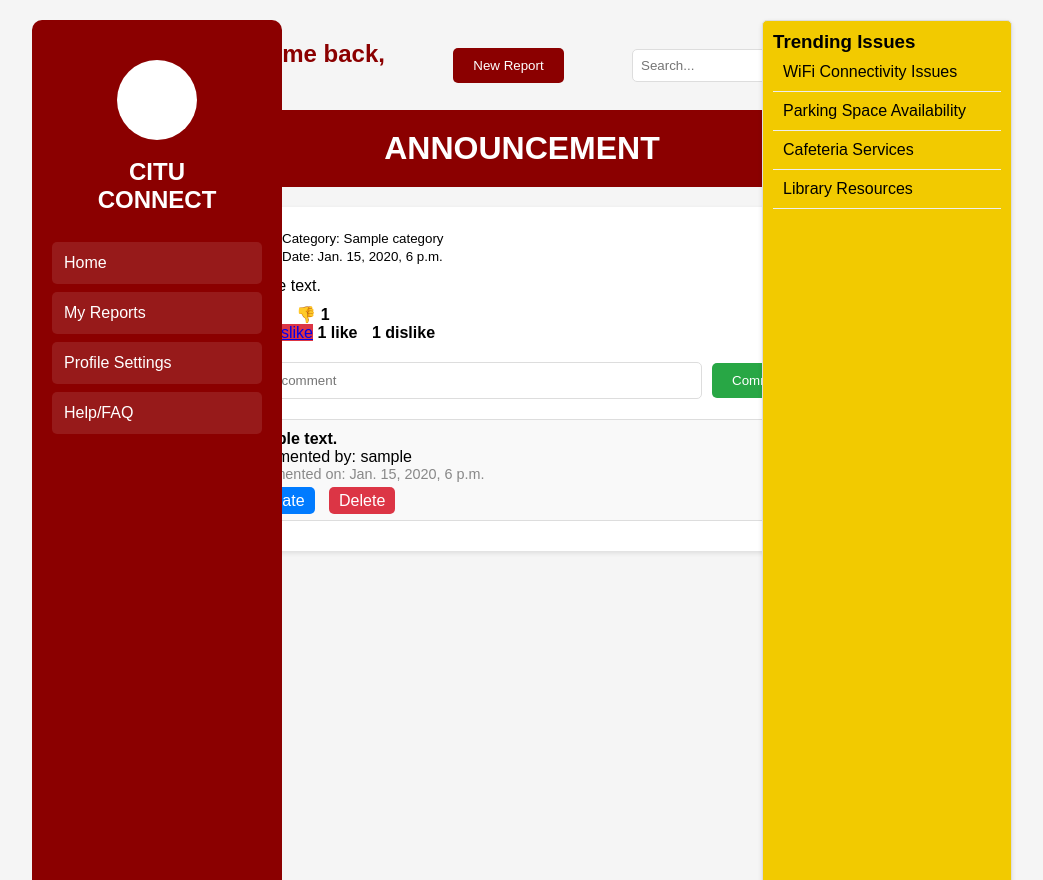
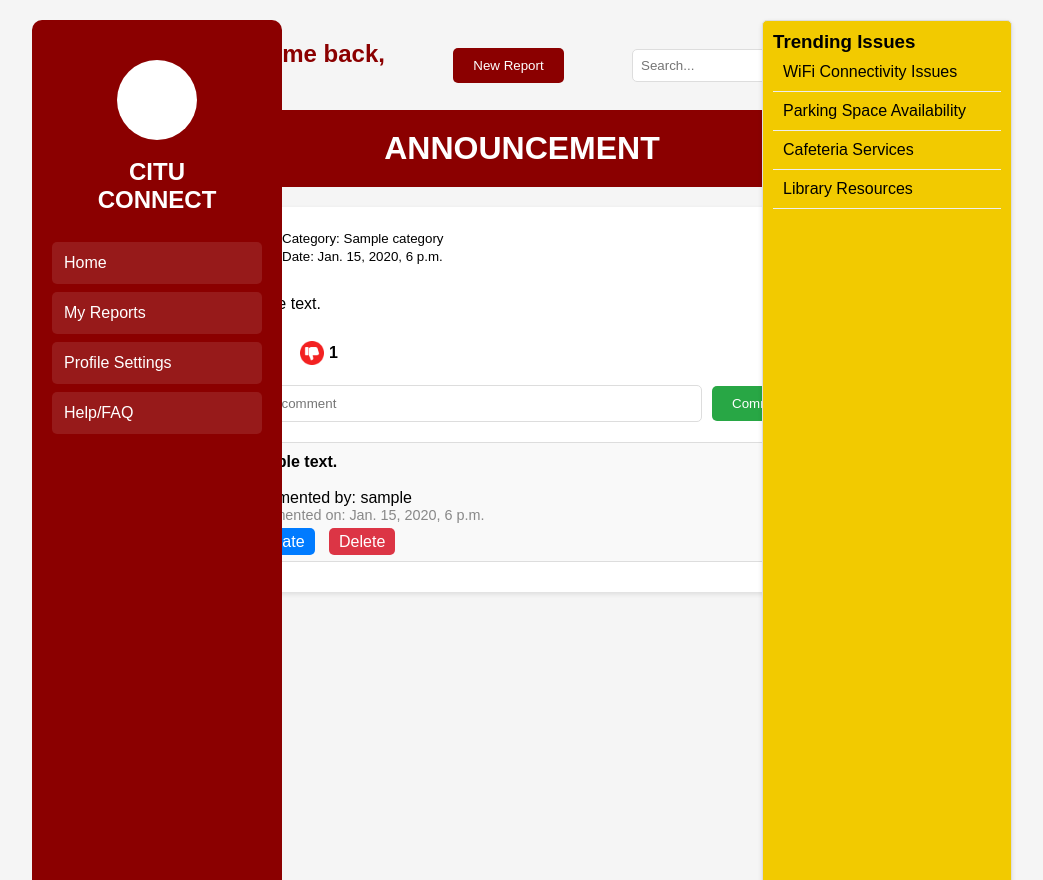
Before and after one commit to Clyde956/CITU-CONNECT_DJANGO, a Django app: page /all_posts/ in a window 1280 px wide. Shown: the whole page, without its empty margins (118-1161 px from the left). Run offline with Django 5.2, Linux system fonts and the light colour scheme; a user stored in the database is signed in; tables that the repository leaves empty hold one stand-in row (values such as "Sample post").

Commit message:
Fixed Like, Dislike, and Notifications UI
Improved and fixed like, dislike, and notifications functionalities and UI.

```diff
--- a/cituconnect/cituconnect/settings.py
+++ b/cituconnect/cituconnect/settings.py
@@ -11,6 +11,7 @@
 """
 
 from pathlib import Path
+import os
 
 # Build paths inside the project like this: BASE_DIR / 'subdir'.
 BASE_DIR = Path(__file__).resolve().parent.parent
@@ -119,9 +120,13 @@
 # https://docs.djangoproject.com/en/5.1/howto/static-files/
 
 STATIC_URL = 'static/'
+STATICFILES_DIRS = [BASE_DIR / "static"]
 
 # Default primary key field type
 # https://docs.djangoproject.com/en/5.1/ref/settings/#default-auto-field
+
+MEDIA_URL = '/media/'
+MEDIA_ROOT = BASE_DIR / "media"
 
 DEFAULT_AUTO_FIELD = 'django.db.models.BigAutoField'
 
--- a/cituconnect/cituconnect/urls.py
+++ b/cituconnect/cituconnect/urls.py
@@ -15,9 +15,15 @@
     2. Add a URL to urlpatterns:  path('blog/', include('blog.urls'))
 """
 from django.contrib import admin
+from django.urls import path
+from django.conf import settings
+from django.conf.urls.static import static
 from django.urls import path, include
 
 urlpatterns = [
     path('admin/', admin.site.urls),
     path('', include('myapp.urls')),  # Include your app's URLs
 ]
+
+if settings.DEBUG:
+    urlpatterns += static(settings.MEDIA_URL, document_root=settings.MEDIA_ROOT)
--- a/cituconnect/myapp/templates/all_posts.html
+++ b/cituconnect/myapp/templates/all_posts.html
@@ -1,3 +1,4 @@
+{% load static %}
 <!DOCTYPE html>
 <html>
 <head>
@@ -212,14 +213,6 @@
             background: #218838;
         }
 
-        .like-button.active {
-            background: #007bff;
-        }
-
-        .dislike-button.active {
-            background: #dc3545;
-        }
-
         .popup {
             display: none;
             position: fixed;
@@ -310,6 +303,20 @@
         .comment-form input {
             margin-right: 10px;
         }
+
+        .like-button, .dislike-button {
+            width: 24px;
+            height: 24px;
+            cursor: pointer;
+        }
+
+        .like-button.active {
+            content: url("{% static 'active_like.png' %}");
+        }
+
+        .dislike-button.active {
+            content: url("{% static 'active_dislike.png' %}");
+        }
     </style>
     <script src="https://code.jquery.com/jquery-3.6.0.min.js"></script>
     <script>
@@ -318,8 +325,11 @@
                 var postId = $(this).data('post-id');
                 var action = $(this).hasClass('like-button') ? 'like' : 'dislike';
                 var button = $(this);
+
+                console.log('Button clicked:', action, 'Post ID:', postId);
+
                 $.ajax({
-                    url: '/like_post/' + postId + '/',
+                    url: '/like_post_view/' + postId + '/',
                     method: 'POST',
                     headers: {
                         'X-CSRFToken': '{{ csrf_token }}'
@@ -328,20 +338,42 @@
                         action: action
                     },
                     success: function(data) {
+                        console.log('Response data:', data);
+
+                        var votesContainer = button.closest('.votes');
+                        var likeButton = votesContainer.find('.like-button');
+                        var dislikeButton = votesContainer.find('.dislike-button');
+
                         if (data.liked) {
-                            button.text('Unlike');
-                            button.addClass('active');
-                            button.siblings('.dislike-button').text('Dislike').removeClass('active');
+                            console.log('Liked: Updating dislike button and like button');
+                            dislikeButton.fadeOut(200, function() {
+                                $(this).removeClass('active').attr('src', "{% static 'dislike.png' %}").fadeIn(200);
+                            });
+                            likeButton.fadeOut(200, function() {
+                                $(this).addClass('active').attr('src', "{% static 'active_like.png' %}").fadeIn(200);
+                            });
                         } else if (data.disliked) {
-                            button.text('Undislike');
-                            button.addClass('active');
-                            button.siblings('.like-button').text('Like').removeClass('active');
+                            console.log('Disliked: Updating like button and dislike button');
+                            likeButton.fadeOut(200, function() {
+                                $(this).removeClass('active').attr('src', "{% static 'like.png' %}").fadeIn(200);
+                            });
+                            dislikeButton.fadeOut(200, function() {
+                                $(this).addClass('active').attr('src', "{% static 'active_dislike.png' %}").fadeIn(200);
+                            });
                         } else {
-                            button.text(action.charAt(0).toUpperCase() + action.slice(1));
-                            button.removeClass('active');
+                            console.log('Neutral: Removing active class and updating src');
+                            button.fadeOut(200, function() {
+                                $(this).removeClass('active').attr('src', action === 'like' ? "{% static 'like.png' %}" : "{% static 'dislike.png' %}").fadeIn(200);
+                            });
                         }
-                        button.siblings('.likes-count').text(data.likes_count + ' like' + (data.likes_count !== 1 ? 's' : ''));
-                        button.siblings('.dislikes-count').text(data.dislikes_count + ' dislike' + (data.dislikes_count !== 1 ? 's' : ''));
+
+                        // Debugging logs
+                        console.log('Like button src:', likeButton.attr('src'));
+                        console.log('Dislike button src:', dislikeButton.attr('src'));
+
+                        // Update the counts
+                        votesContainer.find('.likes-count').text(data.likes_count);
+                        votesContainer.find('.dislikes-count').text(data.dislikes_count);
                     }
                 });
             });
@@ -495,24 +527,19 @@
                         <small>Category: {{ post.categoryId.name }}</small><br>
                         <small>Date: {{ post.timeStamp }}</small>
                     </div>
-
                 </div>
+                <br>
                 <p>{{ post.content }}</p>
+                <br>
                 <div class="votes">
                     <div class="vote">
-                        <span>👍</span>
+                        <img src="{% static 'like.png' %}" class="like-button {% if user in post.likes.all %}active{% endif %}" data-post-id="{{ post.postId }}" alt="Like">
                         <span class="likes-count">{{ post.likes.count }}</span>
                     </div>
                     <div class="vote">
-                        <span>👎</span>
+                        <img src="{% static 'dislike.png' %}" class="dislike-button {% if user in post.dislikes.all %}active{% endif %}" data-post-id="{{ post.postId }}" alt="Dislike">
                         <span class="dislikes-count">{{ post.dislikes.count }}</span>
                     </div>
-                </div>
-                <div class="post-actions">
-                    <a href="javascript:void(0);" class="like-button {% if user in post.likes.all %}active{% endif %}" data-post-id="{{ post.postId }}">Like</a>
-                    <a href="javascript:void(0);" class="dislike-button {% if user in post.dislikes.all %}active{% endif %}" data-post-id="{{ post.postId }}">Dislike</a>
-                    <span class="likes-count">{{ post.likes.count }} like{{ post.likes.count|pluralize }}</span>
-                    <span class="dislikes-count">{{ post.dislikes.count }} dislike{{ post.dislikes.count|pluralize }}</span>
                 </div>
                 <form class="comment-form" data-post-id="{{ post.postId }}">
                     {% csrf_token %}
@@ -523,6 +550,7 @@
                     {% for comment in post.comments.all %}
                     <div class="comment" data-comment-id="{{ comment.comment_id }}">
                         <p class="comment-content">{{ comment.content }}</p>
+                        <br>
                         <p>Commented by: {{ comment.member.username }}</p>
                         <p class="comment-timestamp">Commented on: {{ comment.timestamp }}</p>
                         {% if comment.timestamp != comment.last_modified %}
@@ -539,48 +567,6 @@
                 </div>
             </div>
             {% endfor %}
-            <script>
-                $(document).ready(function() {
-                    $('.like-button, .dislike-button').click(function() {
-                        var postId = $(this).data('post-id');
-                        var action = $(this).hasClass('like-button') ? 'like' : 'dislike';
-                        var button = $(this);
-                        $.ajax({
-                            url: '/like_post/' + postId + '/',
-                            method: 'POST',
-                            headers: {
-                                'X-CSRFToken': '{{ csrf_token }}'
-                            },
-                            data: {
-                                action: action
-                            },
-                            success: function(data) {
-                                console.log('Response data:', data); // Debugging line
-                                if (data.liked) {
-                                    button.text('Unlike');
-                                    button.addClass('active');
-                                    button.siblings('.dislike-button').text('Dislike').removeClass('active');
-                                } else if (data.disliked) {
-                                    button.text('Undislike');
-                                    button.addClass('active');
-                                    button.siblings('.like-button').text('Like').removeClass('active');
-                                } else {
-                                    button.text(action.charAt(0).toUpperCase() + action.slice(1));
-                                    button.removeClass('active');
-                                }
-                                button.siblings('.likes-count').text(data.likes_count + ' like' + (data.likes_count !== 1 ? 's' : ''));
-                                button.siblings('.dislikes-count').text(data.dislikes_count + ' dislike' + (data.dislikes_count !== 1 ? 's' : ''));
-                                button.closest('.post').find('.votes .likes-count').text(data.likes_count);
-                                button.closest('.post').find('.votes .dislikes-count').text(data.dislikes_count);
-                            },
-                            error: function(xhr, status, error) {
-                                console.error('Error:', error);
-                                console.error('Response:', xhr.responseText);
-                            }
-                        });
-                    });
-                });
-            </script>
         </div>
 
         <div class="trending fixed-trending">
--- a/cituconnect/myapp/templates/notifications.html
+++ b/cituconnect/myapp/templates/notifications.html
@@ -75,6 +75,7 @@
             {% for notification in notifications %}
                 <div class="notification">
                     <p><b>{{ notification.content }}</b></p>
+                    <br>
                     <p class="notification-time">Received on: {{ notification.timeStamp }}</p>
                 </div>
             {% endfor %}
--- a/cituconnect/myapp/views.py
+++ b/cituconnect/myapp/views.py
@@ -102,7 +102,7 @@
 
 @login_required
 def notifications(request):
-    notifications = request.user.notifications.all()
+    notifications = request.user.notifications.all().order_by('-timeStamp')
     return render(request, 'notifications.html', {'notifications': notifications})
 
 @login_required
```
Also changed, not shown: cituconnect/media/active_dislike.png (added), cituconnect/media/active_like.png (added), cituconnect/media/dislike.png (added), cituconnect/media/like.png (added), cituconnect/static/active_dislike.png (added), cituconnect/static/active_like.png (added), cituconnect/static/dislike.png (added), cituconnect/static/like.png (added).
